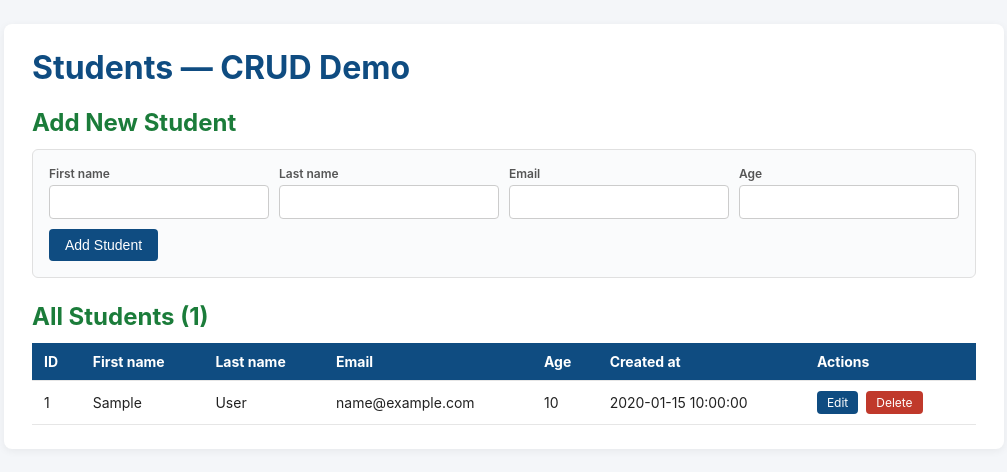
After one commit to russel11h/PHP, a PHP site: page /portfolio/Assesment/crud.php in a window 1280 px wide. The commit adds this page. Shown: the top 472 px of the page, without its empty margins (136-1143 px from the left). Run offline with PHP 8.4, Linux system fonts and the light colour scheme; tables that the repository leaves empty or names only in its code hold one stand-in row (values such as "Sample post").

Commit message:
add age
Co-authored-by: Copilot <copilot@github.com>

```diff
--- /dev/null
+++ b/portfolio/Assesment/crud.php
@@ -0,0 +1,323 @@
+<?php
+// ---------- Database connection ----------
+$DB_HOST = "localhost";
+$DB_USER = "root";
+$DB_PASS = "";          // XAMPP's default MySQL password is empty
+$DB_NAME = "school";
+
+$conn = mysqli_connect($DB_HOST, $DB_USER, $DB_PASS, $DB_NAME);
+if (!$conn) {
+    die("Connection failed: " . mysqli_connect_error());
+}
+mysqli_set_charset($conn, "utf8mb4");
+
+// ---------- Action router ----------
+$action  = $_REQUEST["action"]  ?? "";
+$message = "";        // success message shown after an action
+$error   = "";        // error message
+$editing = null;      // record currently being edited (if any)
+
+// ---------- CREATE ----------
+if ($_SERVER["REQUEST_METHOD"] === "POST" && $action === "create") {
+    $first = trim($_POST["first_name"] ?? "");
+    $last  = trim($_POST["last_name"]  ?? "");
+    $email = trim($_POST["email"]      ?? "");
+    $age   = (int)($_POST["age"]       ?? 0);
+
+    if ($first === "" || $last === "" || $email === "" || $age <= 0) {
+        $error = "All fields are required and age must be a positive number.";
+    } else {
+        $stmt = mysqli_prepare(
+            $conn,
+            "INSERT INTO students (first_name, last_name, email, age)
+             VALUES (?, ?, ?, ?)"
+        );
+        mysqli_stmt_bind_param($stmt, "sssi", $first, $last, $email, $age);
+
+        if (mysqli_stmt_execute($stmt)) {
+            $message = "Student added successfully (ID: "
+                     . mysqli_stmt_insert_id($stmt) . ").";
+        } else {
+            $error = "Could not add student: " . mysqli_stmt_error($stmt);
+        }
+        mysqli_stmt_close($stmt);
+    }
+}
+
+// ---------- UPDATE ----------
+if ($_SERVER["REQUEST_METHOD"] === "POST" && $action === "update") {
+    $id    = (int)($_POST["id"] ?? 0);
+    $first = trim($_POST["first_name"] ?? "");
+    $last  = trim($_POST["last_name"]  ?? "");
+    $email = trim($_POST["email"]      ?? "");
+    $age   = (int)($_POST["age"]       ?? 0);
+
+    if ($id <= 0 || $first === "" || $last === "" || $email === "" || $age <= 0) {
+        $error = "Invalid input. All fields are required.";
+    } else {
+        $stmt = mysqli_prepare(
+            $conn,
+            "UPDATE students
+                SET first_name = ?, last_name = ?, email = ?, age = ?
+              WHERE id = ?"
+        );
+        mysqli_stmt_bind_param($stmt, "sssii", $first, $last, $email, $age, $id);
+
+        if (mysqli_stmt_execute($stmt)) {
+            $message = "Student #$id updated successfully.";
+        } else {
+            $error = "Could not update student: " . mysqli_stmt_error($stmt);
+        }
+        mysqli_stmt_close($stmt);
+    }
+}
+
+// ---------- DELETE ----------
+if ($action === "delete") {
+    $id = (int)($_REQUEST["id"] ?? 0);
+    if ($id > 0) {
+        $stmt = mysqli_prepare($conn, "DELETE FROM students WHERE id = ?");
+        mysqli_stmt_bind_param($stmt, "i", $id);
+
+        if (mysqli_stmt_execute($stmt)) {
+            $message = "Student #$id deleted.";
+        } else {
+            $error = "Could not delete: " . mysqli_stmt_error($stmt);
+        }
+        mysqli_stmt_close($stmt);
+    }
+}
+
+// ---------- Load record for EDIT form ----------
+if ($action === "edit") {
+    $id = (int)($_REQUEST["id"] ?? 0);
+    if ($id > 0) {
+        $stmt = mysqli_prepare(
+            $conn,
+            "SELECT id, first_name, last_name, email, age FROM students WHERE id = ?"
+        );
+        mysqli_stmt_bind_param($stmt, "i", $id);
+        mysqli_stmt_execute($stmt);
+        $result = mysqli_stmt_get_result($stmt);
+        $editing = mysqli_fetch_assoc($result);
+        mysqli_stmt_close($stmt);
+
+        if (!$editing) {
+            $error = "Record #$id not found.";
+        }
+    }
+}
+
+// ---------- READ — fetch all students for the table ----------
+$result   = mysqli_query($conn, "SELECT * FROM students ORDER BY id DESC");
+$students = mysqli_fetch_all($result, MYSQLI_ASSOC);
+mysqli_free_result($result);
+
+/* Helper: escape values before printing them in HTML */
+function h($value) {
+    return htmlspecialchars((string)$value, ENT_QUOTES, "UTF-8");
+}
+?>
+<!DOCTYPE html>
+<html lang="en">
+<head>
+    <meta charset="UTF-8">
+    <title>Students — CRUD Demo</title>
+    <style>
+        * { box-sizing: border-box; }
+        body {
+            font-family: -apple-system, Segoe UI, Roboto, Helvetica, Arial, sans-serif;
+            background: #f4f6f9;
+            margin: 0;
+            padding: 24px;
+            color: #222;
+        }
+        h1 { margin-top: 0; color: #0f4c81; }
+        h2 { color: #1b7c3a; margin-bottom: 12px; }
+        .container {
+            max-width: 1000px;
+            margin: 0 auto;
+            background: #fff;
+            padding: 24px 28px;
+            border-radius: 8px;
+            box-shadow: 0 2px 8px rgba(0,0,0,.06);
+        }
+        .alert {
+            padding: 10px 14px;
+            border-radius: 4px;
+            margin: 12px 0;
+            font-size: 14px;
+        }
+        .alert.success { background: #e6f4ea; color: #1b5e20; border: 1px solid #a5d6a7; }
+        .alert.error   { background: #fdecea; color: #b71c1c; border: 1px solid #f5b7b1; }
+
+        form.crud {
+            display: grid;
+            grid-template-columns: repeat(4, 1fr);
+            gap: 10px;
+            background: #fafbfc;
+            padding: 16px;
+            border: 1px solid #e0e0e0;
+            border-radius: 6px;
+            margin-bottom: 24px;
+        }
+        form.crud label {
+            display: block;
+            font-size: 12px;
+            font-weight: 600;
+            color: #555;
+            margin-bottom: 4px;
+        }
+        form.crud input {
+            width: 100%;
+            padding: 8px 10px;
+            border: 1px solid #ccc;
+            border-radius: 4px;
+            font-size: 14px;
+        }
+        form.crud .actions {
+            grid-column: 1 / -1;
+            display: flex;
+            gap: 10px;
+        }
+        button, .btn {
+            padding: 8px 16px;
+            border: none;
+            border-radius: 4px;
+            background: #0f4c81;
+            color: #fff;
+            font-size: 14px;
+            cursor: pointer;
+            text-decoration: none;
+            display: inline-block;
+        }
+        button:hover, .btn:hover { background: #0c3c66; }
+        .btn.secondary { background: #777; }
+        .btn.secondary:hover { background: #555; }
+        .btn.danger { background: #c0392b; }
+        .btn.danger:hover { background: #962d22; }
+        .btn.small { padding: 4px 10px; font-size: 12px; }
+
+        table {
+            width: 100%;
+            border-collapse: collapse;
+            background: #fff;
+            font-size: 14px;
+        }
+        thead { background: #0f4c81; color: #fff; }
+        th, td {
+            padding: 10px 12px;
+            text-align: left;
+            border-bottom: 1px solid #e6e6e6;
+        }
+        tbody tr:hover { background: #f7f9fc; }
+        td.actions { white-space: nowrap; }
+        td.actions a { margin-right: 4px; }
+        .empty { text-align: center; padding: 24px; color: #888; }
+    </style>
+</head>
+<body>
+<div class="container">
+
+    <h1>Students &mdash; CRUD Demo</h1>
+
+    <?php if ($message !== ""): ?>
+        <div class="alert success"><?= h($message) ?></div>
+    <?php endif; ?>
+    <?php if ($error !== ""): ?>
+        <div class="alert error"><?= h($error) ?></div>
+    <?php endif; ?>
+
+    <!-- ============================================================
+         CREATE / UPDATE FORM
+         If $editing is set we show the Update form; otherwise Create.
+         ============================================================ -->
+    <h2><?= $editing ? "Edit Student #" . h($editing["id"]) : "Add New Student" ?></h2>
+
+    <form class="crud" method="post" action="crud.php">
+        <input type="hidden" name="action"
+               value="<?= $editing ? "update" : "create" ?>">
+        <?php if ($editing): ?>
+            <input type="hidden" name="id" value="<?= h($editing["id"]) ?>">
+        <?php endif; ?>
+
+        <div>
+            <label>First name</label>
+            <input type="text" name="first_name" required
+                   value="<?= h($editing["first_name"] ?? "") ?>">
+        </div>
+        <div>
+            <label>Last name</label>
+            <input type="text" name="last_name" required
+                   value="<?= h($editing["last_name"] ?? "") ?>">
+        </div>
+        <div>
+            <label>Email</label>
+            <input type="email" name="email" required
+                   value="<?= h($editing["email"] ?? "") ?>">
+        </div>
+        <div>
+            <label>Age</label>
+            <input type="number" name="age" min="1" max="120" required
+                   value="<?= h($editing["age"] ?? "") ?>">
+        </div>
+
+        <div class="actions">
+            <button type="submit">
+                <?= $editing ? "Update Student" : "Add Student" ?>
+            </button>
+            <?php if ($editing): ?>
+                <a href="crud.php" class="btn secondary">Cancel</a>
+            <?php endif; ?>
+        </div>
+    </form>
+
+    <!-- ============================================================
+         READ — list of students
+         ============================================================ -->
+    <h2>All Students (<?= count($students) ?>)</h2>
+
+    <?php if (count($students) === 0): ?>
+        <div class="empty">No students yet. Use the form above to add one.</div>
+    <?php else: ?>
+        <table>
+            <thead>
+                <tr>
+                    <th>ID</th>
+                    <th>First name</th>
+                    <th>Last name</th>
+                    <th>Email</th>
+                    <th>Age</th>
+                    <th>Created at</th>
+                    <th>Actions</th>
+                </tr>
+            </thead>
+            <tbody>
+            <?php foreach ($students as $row): ?>
+                <tr>
+                    <td><?= h($row["id"]) ?></td>
+                    <td><?= h($row["first_name"]) ?></td>
+                    <td><?= h($row["last_name"]) ?></td>
+                    <td><?= h($row["email"]) ?></td>
+                    <td><?= h($row["age"]) ?></td>
+                    <td><?= h($row["created_at"]) ?></td>
+                    <td class="actions">
+                        <a class="btn small"
+                           href="crud.php?action=edit&id=<?= h($row["id"]) ?>">Edit</a>
+                        <a class="btn small danger"
+                           href="crud.php?action=delete&id=<?= h($row["id"]) ?>"
+                           onclick="return confirm('Delete this student?');">
+                           Delete
+                        </a>
+                    </td>
+                </tr>
+            <?php endforeach; ?>
+            </tbody>
+        </table>
+    <?php endif; ?>
+
+</div>
+
+<?php mysqli_close($conn); ?>
+</body>
+</html>
```
Also changed, not shown: portfolio/Assesment/php_process.php (+16 -0 lines), portfolio/Assesment/signup.php (+17 -8 lines).
